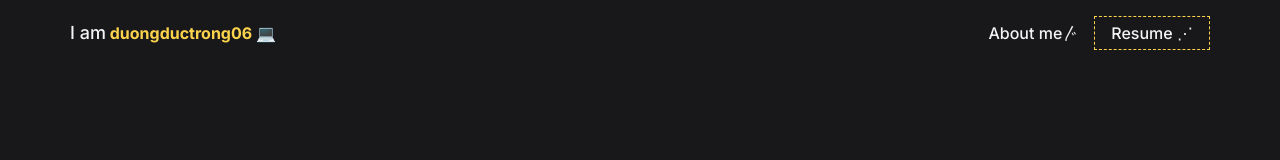
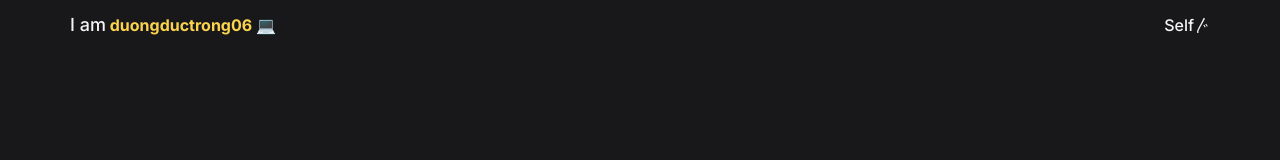
Before and after one commit to duongductrong/typoportfo, a Vue app: page / in a window 1280 px wide. Shown: the top 160 px of the page. Built offline with nearby package versions, Linux system fonts and the light colour scheme.

Commit message:
change route navigates in header

```diff
--- a/src/components/Navbar/Navbar.vue
+++ b/src/components/Navbar/Navbar.vue
@@ -6,8 +6,8 @@
     </router-link>
 
     <div class="info">
-      <router-link class="alink" href="javascript:void(0)" to="/about">About me〴</router-link>
-      <a class="alink resume" href="#">Resume ⋰</a>
+      <router-link class="alink" href="javascript:void(0)" to="/about">Self〴</router-link>
+      <!-- <a class="alink resume" href="#">Resume ⋰</a> -->
     </div>
   </div>
 </template>
--- a/src/views/Home.vue
+++ b/src/views/Home.vue
@@ -23,7 +23,7 @@
         </div>
 
         <h4 class="amn">
-          <a class="amn-text" href="#">Available for freelance work ↪</a>
+          <router-link class="amn-text" to="/about">Available for freelance work ↪</router-link>
         </h4>
       </div>
 
```
